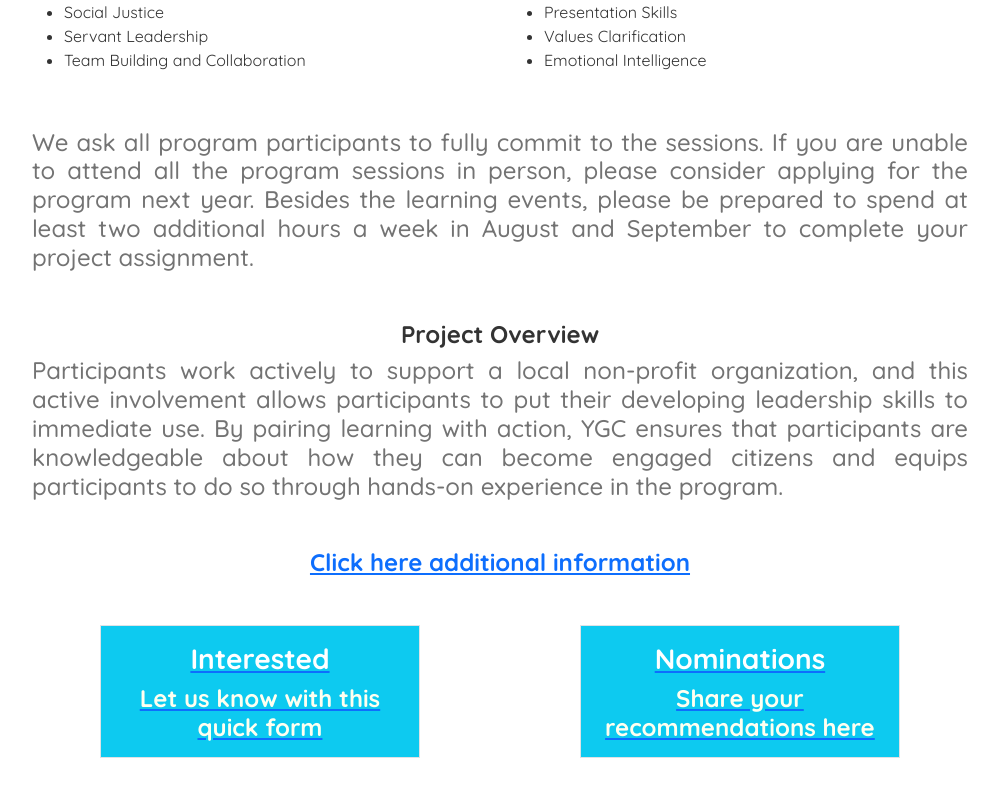
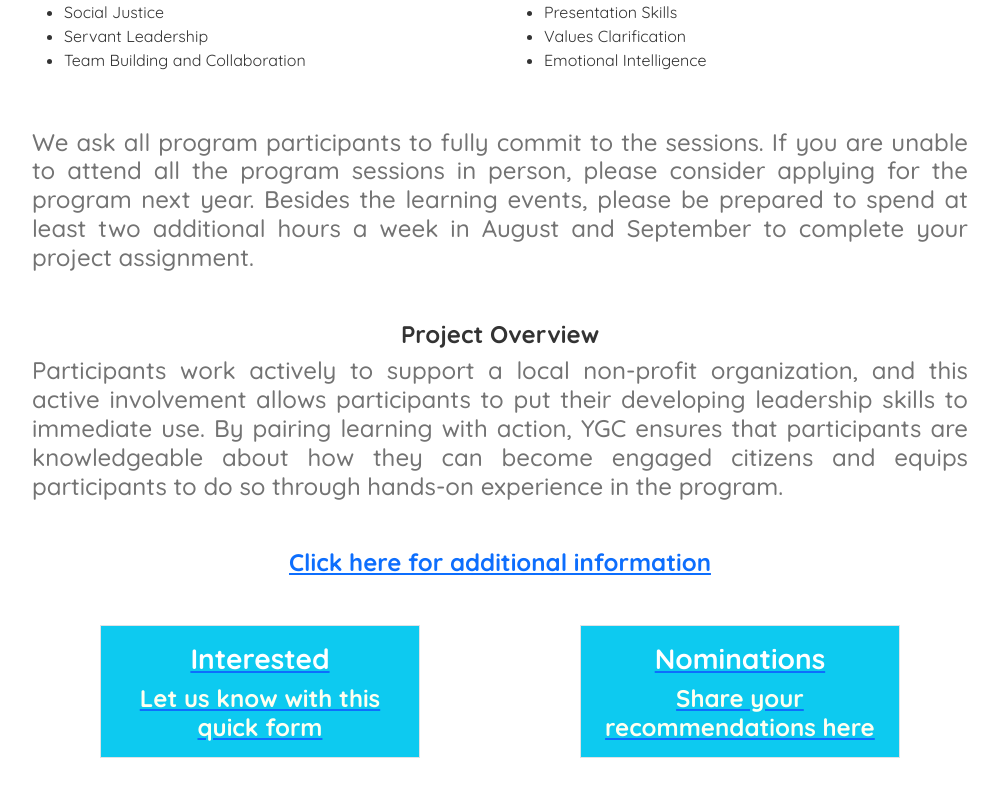
Before and after one commit to RahulVarunGit/mcia-react, a React (Create React App) app: page /ygc2024 in a window 1280 px wide. Shown: the part 1256-2052 px from the top of the page, without its empty margins (140-1139 px from the left). Built offline with nearby package versions, Linux system fonts and the light colour scheme.

Commit message:
ygc 2024 fix

```diff
--- a/src/javascript/YGC.js
+++ b/src/javascript/YGC.js
@@ -109,7 +109,7 @@ const YGC = () => {
 
 <p >&nbsp;&nbsp;</p>
 <div>
-<h4 className="center-align cBlue"><b ><a href="https://docs.google.com/document/d/10si-3x2quUG_PT_Ppa_HlaUJcNVAvY86asyzwmrNayU/edit#heading=h.6jynaot9cbnq">Click here additional information</a></b></h4>
+<h4 className="center-align cBlue"><b ><a href="https://docs.google.com/document/d/10si-3x2quUG_PT_Ppa_HlaUJcNVAvY86asyzwmrNayU/edit#heading=h.6jynaot9cbnq">Click here for additional information</a></b></h4>
 </div>
 
 <p >&nbsp;&nbsp;</p>
--- a/src/javascript/YGC/ygc2024.js
+++ b/src/javascript/YGC/ygc2024.js
@@ -111,7 +111,7 @@ const ygc2024 = () => {
 
 <p >&nbsp;&nbsp;</p>
 <div>
-<h4 className="center-align cBlue"><b ><a href="https://docs.google.com/document/d/10si-3x2quUG_PT_Ppa_HlaUJcNVAvY86asyzwmrNayU/edit#heading=h.6jynaot9cbnq">Click here additional information</a></b></h4>
+<h4 className="center-align cBlue"><b ><a href="https://docs.google.com/document/d/10si-3x2quUG_PT_Ppa_HlaUJcNVAvY86asyzwmrNayU/edit#heading=h.6jynaot9cbnq">Click here for additional information</a></b></h4>
 </div>
 
 <p >&nbsp;&nbsp;</p>
```
